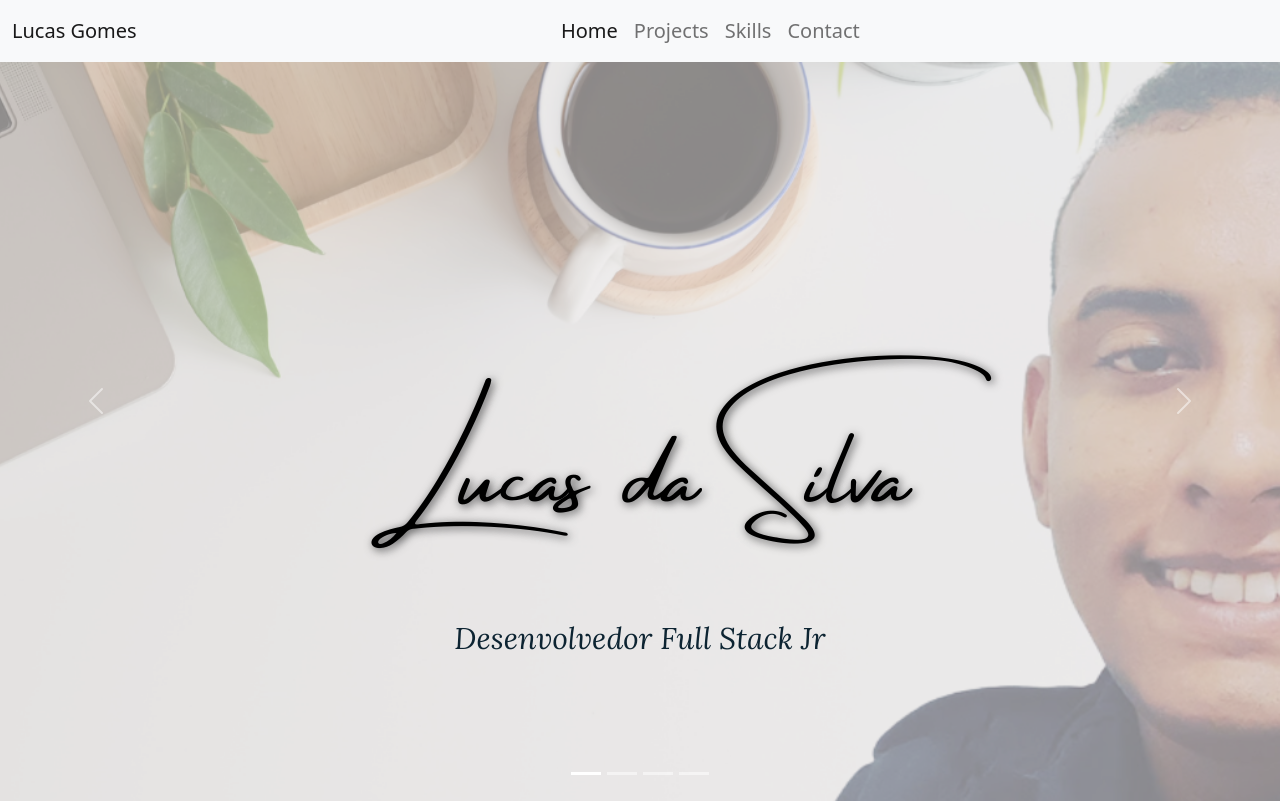
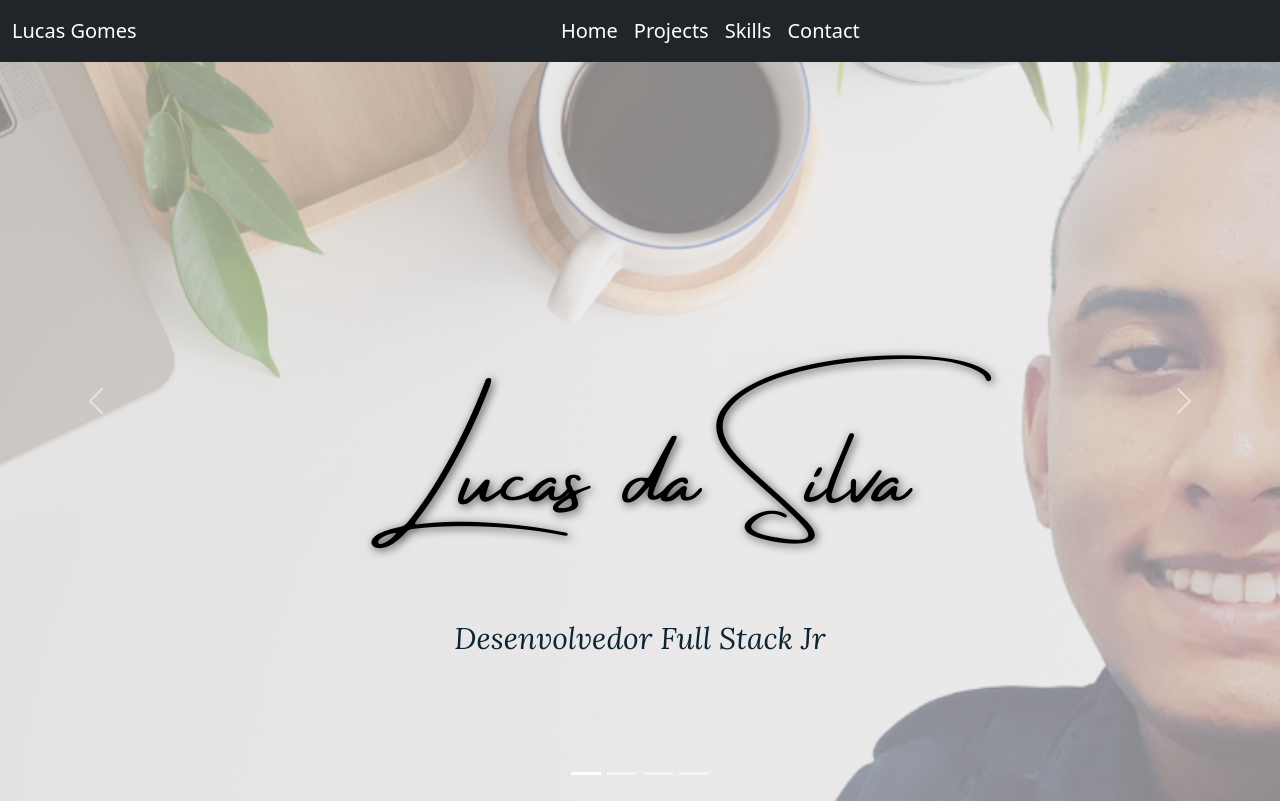
Before and after one commit to llucasgomes/portifolio-2-0, an Angular app: page / in a window 1280 px wide. Shown: the top 803 px of the page. Built offline with nearby package versions, Linux system fonts and the light colour scheme.

Commit message:
REFACTOR: collapse navbar

```diff
--- a/src/app/components/template/header/header.component.css
+++ b/src/app/components/template/header/header.component.css
@@ -1,4 +1,8 @@
 .header{
   position: fixed;
   z-index: 999999;
+  color: white;
 }
+.color,ul li a{
+  color: white;
+}
--- a/src/app/components/template/header/header.component.html
+++ b/src/app/components/template/header/header.component.html
@@ -1,22 +1,43 @@
-<nav class="navbar navbar-expand-lg navbar-light bg-light  header col-12">
+<nav class="navbar navbar-expand-lg navbar-light bg-dark header col-12">
   <div class="container-fluid">
-    <a class="navbar-brand " href="#">Lucas Gomes</a>
-    <button class="navbar-toggler " type="button" data-bs-toggle="collapse" data-bs-target="#navbarNavDropdown" aria-controls="navbarNavDropdown" aria-expanded="false" aria-label="Toggle navigation">
+    <a class="navbar-brand color" href="#">Lucas Gomes</a>
+    <button
+      class="navbar-toggler"
+      type="button"
+      data-bs-toggle="collapse"
+      data-bs-target="#navbarNavDropdown"
+      aria-controls="navbarNavDropdown"
+      aria-expanded="false"
+      aria-label="Toggle navigation"
+    >
       <span class="navbar-toggler-icon"></span>
     </button>
-    <div class="collapse navbar-collapse justify-content-center" id="navbarNavDropdown">
+    <div
+      class="collapse navbar-collapse justify-content-center"
+      id="navbarNavDropdown"
+    >
       <ul class="navbar-nav d-flex justify-content-center">
-        <li class="nav-item fs-5 d-flex justify-content-center ">
-          <a class="nav-link active" aria-current="page" [routerLink]="['']">Home</a>
+        <li class="nav-item fs-5 d-flex justify-content-center">
+          <a
+            class="nav-link"
+            type="button"
+            data-bs-target="#navbarNavDropdown"
+            data-bs-toggle="collapse"
+            [routerLink]="['']"
+            >Home</a
+          >
         </li>
-        <li class="nav-item fs-5 d-flex justify-content-center ">
-          <a class="nav-link" [routerLink]="['/projects']">Projects</a>
+        <li class="nav-item fs-5 d-flex justify-content-center">
+          <a class="nav-link" data-bs-target="#navbarNavDropdown"
+          data-bs-toggle="collapse" [routerLink]="['/projects']">Projects</a>
         </li>
-        <li class="nav-item fs-5 d-flex justify-content-center ">
-          <a class="nav-link" [routerLink]="['/skills']">Skills</a>
+        <li class="nav-item fs-5 d-flex justify-content-center">
+          <a class="nav-link" data-bs-target="#navbarNavDropdown"
+          data-bs-toggle="collapse" [routerLink]="['/skills']">Skills</a>
         </li>
-        <li class="nav-item fs-5 d-flex justify-content-center ">
-          <a class="nav-link" [routerLink]="['/contact']">Contact</a>
+        <li class="nav-item fs-5 d-flex justify-content-center">
+          <a class="nav-link" data-bs-target="#navbarNavDropdown"
+          data-bs-toggle="collapse" [routerLink]="['/contact']">Contact</a>
         </li>
       </ul>
     </div>
```
